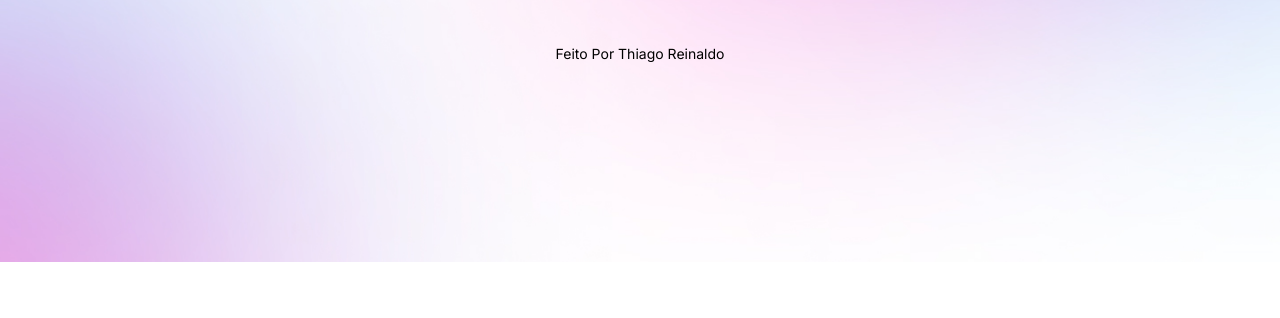
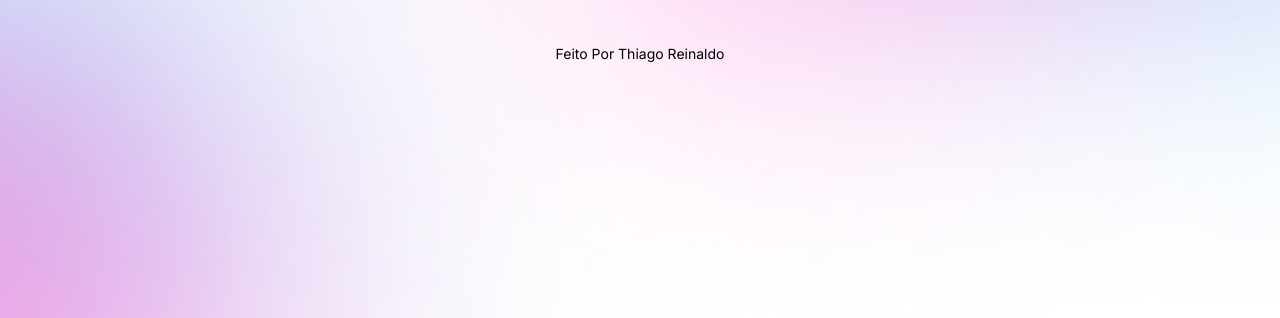
Before and after one commit to thiirei/PRojetos, a plain HTML site: page index.html in a window 1280 px wide. Shown: the part 538-856 px from the top of the page. Before the commit the page ends 800 px from the top, so only its background shows below. Drawn offline with nearby package versions, Linux system fonts and the light colour scheme.

Commit message:
:tada: commit

```diff
--- a/style.css
+++ b/style.css
@@ -28,7 +28,9 @@
 
 body {
 
-    background: var(--bg-url) no-repeat top center/cover
+    background: var(--bg-url) no-repeat top center/cover;
+    height: 100vh;
+
 }
 
 body *{
@@ -163,3 +165,13 @@ footer{
     text-align: center;
     font-size: 14px;
 }
+
+@media (min-width: 700px){
+    :root{
+        ---bg-url: url(./assets/bg-desktop.jpg);
+    }
+
+    .light{
+        ---bg-url: url(./assets/bg-desktop-light.jpg);
+    }
+}
```
